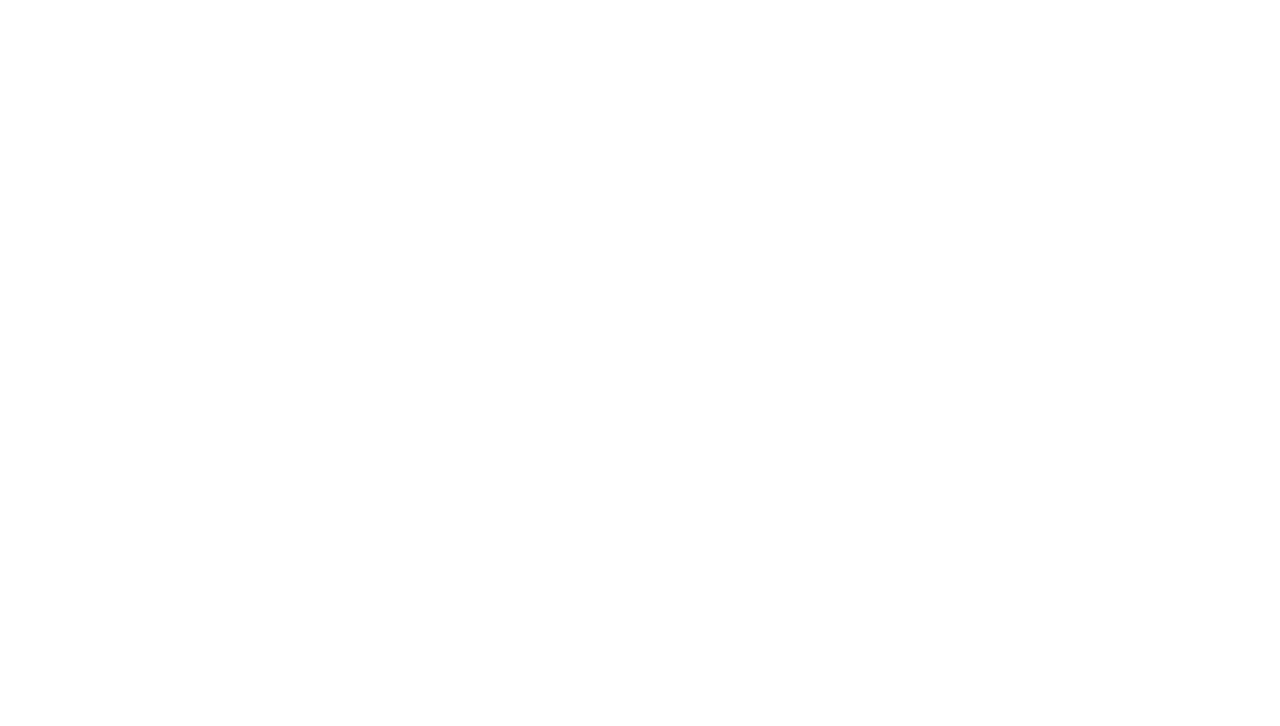
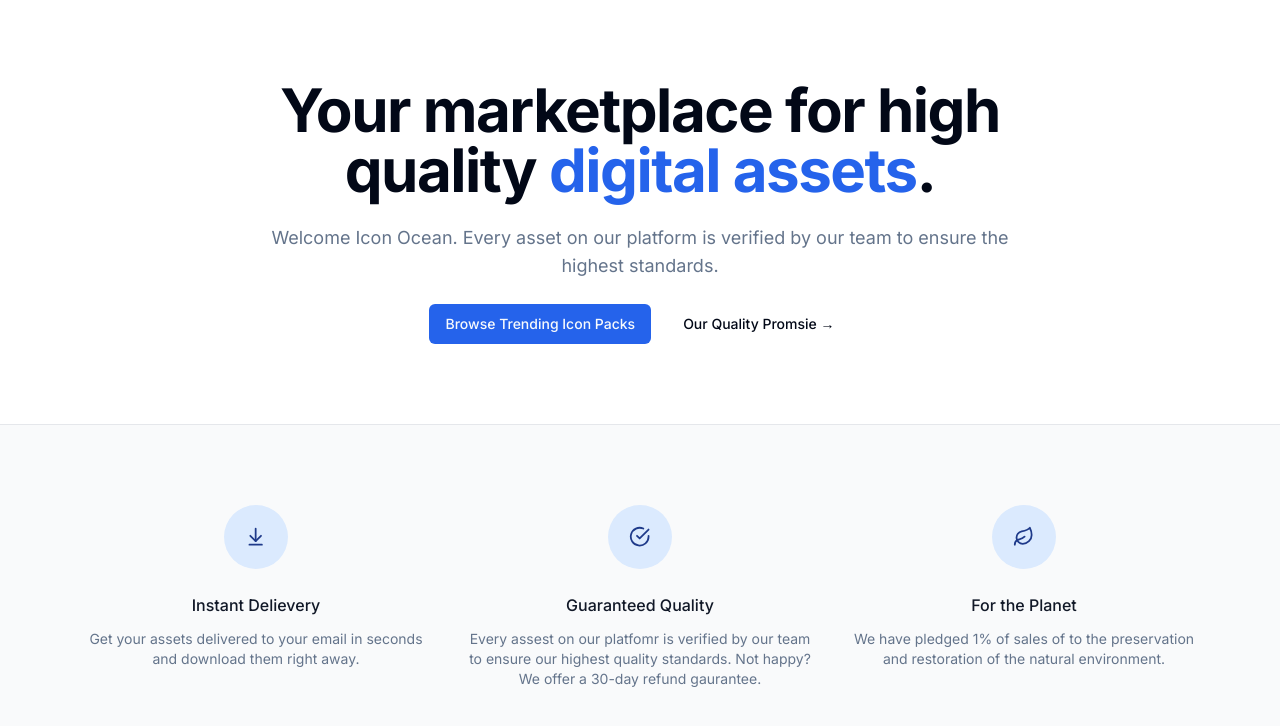
Before and after one commit to suleimanodetoro/icon-ocean, a Next.js app: page / in a window 1280 px wide. Shown: the top 726 px of the page. Built offline with nearby package versions, Linux system fonts and the light colour scheme.

Commit message:
Prelim landing page development

```diff
--- a/package.json
+++ b/package.json
@@ -9,6 +9,7 @@
     "lint": "next lint"
   },
   "dependencies": {
+    "@radix-ui/react-slot": "^1.0.2",
     "class-variance-authority": "^0.7.0",
     "clsx": "^2.0.0",
     "lucide-react": "^0.294.0",
--- a/src/app/layout.tsx
+++ b/src/app/layout.tsx
@@ -17,7 +17,7 @@
 }) {
   return (
     <html lang="en">
-      <body className={cn(inter.className, "relative h-full font-san antialiased")}>
+      <body className={cn("relative h-full font-san antialiased",inter.className)}>
         {/* The following will  */}
         <main className='relative flex flex-col min-h-screen'>
           <div className='flex-grow flex-1'>
--- a/src/app/page.tsx
+++ b/src/app/page.tsx
@@ -1,12 +1,83 @@
-import MaxWidthWrapper from '@/components/MaxWidthWrapper'
-import Image from 'next/image'
+import MaxWidthWrapper from "@/components/MaxWidthWrapper";
+import { Button, buttonVariants } from "@/components/ui/button";
+import { ArrowDownToLine, CheckCircle, Leaf } from "lucide-react";
+import Image from "next/image";
+import Link from "next/link";
 
+// icons to be used
+const perks = [
+  {
+    index: 0,
+    name: "Instant Delievery",
+    Icon: ArrowDownToLine,
+    description:
+      "Get your assets delivered to your email in seconds and download them right away.",
+  },
+  {
+    index: 1,
+    name: "Guaranteed Quality",
+    Icon: CheckCircle,
+    description:
+      "Every assest on our platfomr is verified by our team to ensure our highest quality standards. Not happy? We offer a 30-day refund gaurantee.",
+  },
+  {
+    index: 2,
+    name: "For the Planet",
+    Icon: Leaf,
+    description:
+      "We have pledged 1% of sales of to the preservation and restoration of the natural environment.",
+  },
+];
 export default function Home() {
   return (
-    <MaxWidthWrapper>
-      <div className='py-20 mx-auto text-center flex flex-col '>
+    <>
+      <MaxWidthWrapper>
+        <div className="py-20 mx-auto text-center flex flex-col items-center max-w-3xl">
+          <h1 className="text-4xl font-bold tracking-tight text-grey-600 sm:text-6xl">
+            Your marketplace for high quality{" "}
+            <span className="text-blue-600"> digital assets</span>.
+          </h1>
+          {/* Max width prose is max width optimized for readability, muted-foreground gives the slight color change */}
+          <p className="mt-6 text-lg max-width-prose text-muted-foreground">
+            Welcome Icon Ocean. Every asset on our platform is verified by our
+            team to ensure the highest standards.
+          </p>
+          <div className="flex flex-col sm:flex-row gap-4 mt-6">
+            <Link className={buttonVariants()} href={"/products"}>
+              Browse Trending Icon Packs
+            </Link>
+            <Button variant={"ghost"}>Our Quality Promsie &rarr; </Button>
+          </div>
+        </div>
+        {/* TODO: List products */}
+      </MaxWidthWrapper>
+      <section className="border-t border-gray-200 bg-gray-50 ">
+        <MaxWidthWrapper className="py-20">
+          <div className="grid gird-cols-1 gap-y-12 sm:grid-cols-2 sm:gap-x-6 lg:grid-cols-3 lg:gap-x-8 lg:gap-y-0">
+            {perks.map((perk) => (
+              <div
+                key={perk.index}
+                className="text-center md:flex md:items-start md:text-left lg:block lg:text-center"
+              >
+                <div className="md:flex-shrink-0 flex justify-center">
+                  <div className="h-16 w-16 flex items-center justify-center rounded-full bg-blue-100 text-blue-900">
+                    {<perk.Icon className="w-1/3 h-1/3" />}
+                  </div>
+                </div>
 
-      </div>
-    </MaxWidthWrapper>
-  )
+                <div className="mt-6 md:ml-4 md:mt-0 lg:ml-0 lg:mt-6 ">
+                  <h3 className="text-base font-medium text-gray-900">
+                    {perk.name}
+                  </h3>
+                  <p className="mt-3 text-sm text-muted-foreground">
+                    {perk.description}
+                  </p>
+                </div>
+              </div>
+            ))}
+          </div>
+        </MaxWidthWrapper>
+      </section>
+    </>
+  );
 }
--- /dev/null
+++ b/src/components/ui/button.tsx
@@ -0,0 +1,56 @@
+import * as React from "react"
+import { Slot } from "@radix-ui/react-slot"
+import { cva, type VariantProps } from "class-variance-authority"
+
+import { cn } from "@/lib/utils"
+
+const buttonVariants = cva(
+  "inline-flex items-center justify-center whitespace-nowrap rounded-md text-sm font-medium ring-offset-background transition-colors focus-visible:outline-none focus-visible:ring-2 focus-visible:ring-ring focus-visible:ring-offset-2 disabled:pointer-events-none disabled:opacity-50",
+  {
+    variants: {
+      variant: {
+        default: "bg-primary text-primary-foreground hover:bg-primary/90",
+        destructive:
+          "bg-destructive text-destructive-foreground hover:bg-destructive/90",
+        outline:
+          "border border-input bg-background hover:bg-accent hover:text-accent-foreground",
+        secondary:
+          "bg-secondary text-secondary-foreground hover:bg-secondary/80",
+        ghost: "hover:bg-accent hover:text-accent-foreground",
+        link: "text-primary underline-offset-4 hover:underline",
+      },
+      size: {
+        default: "h-10 px-4 py-2",
+        sm: "h-9 rounded-md px-3",
+        lg: "h-11 rounded-md px-8",
+        icon: "h-10 w-10",
+      },
+    },
+    defaultVariants: {
+      variant: "default",
+      size: "default",
+    },
+  }
+)
+
+export interface ButtonProps
+  extends React.ButtonHTMLAttributes<HTMLButtonElement>,
+    VariantProps<typeof buttonVariants> {
+  asChild?: boolean
+}
+
+const Button = React.forwardRef<HTMLButtonElement, ButtonProps>(
+  ({ className, variant, size, asChild = false, ...props }, ref) => {
+    const Comp = asChild ? Slot : "button"
+    return (
+      <Comp
+        className={cn(buttonVariants({ variant, size, className }))}
+        ref={ref}
+        {...props}
+      />
+    )
+  }
+)
+Button.displayName = "Button"
+
+export { Button, buttonVariants }
```
Also changed, not shown: 1 other file (tests, documents, lock files or other folders).
